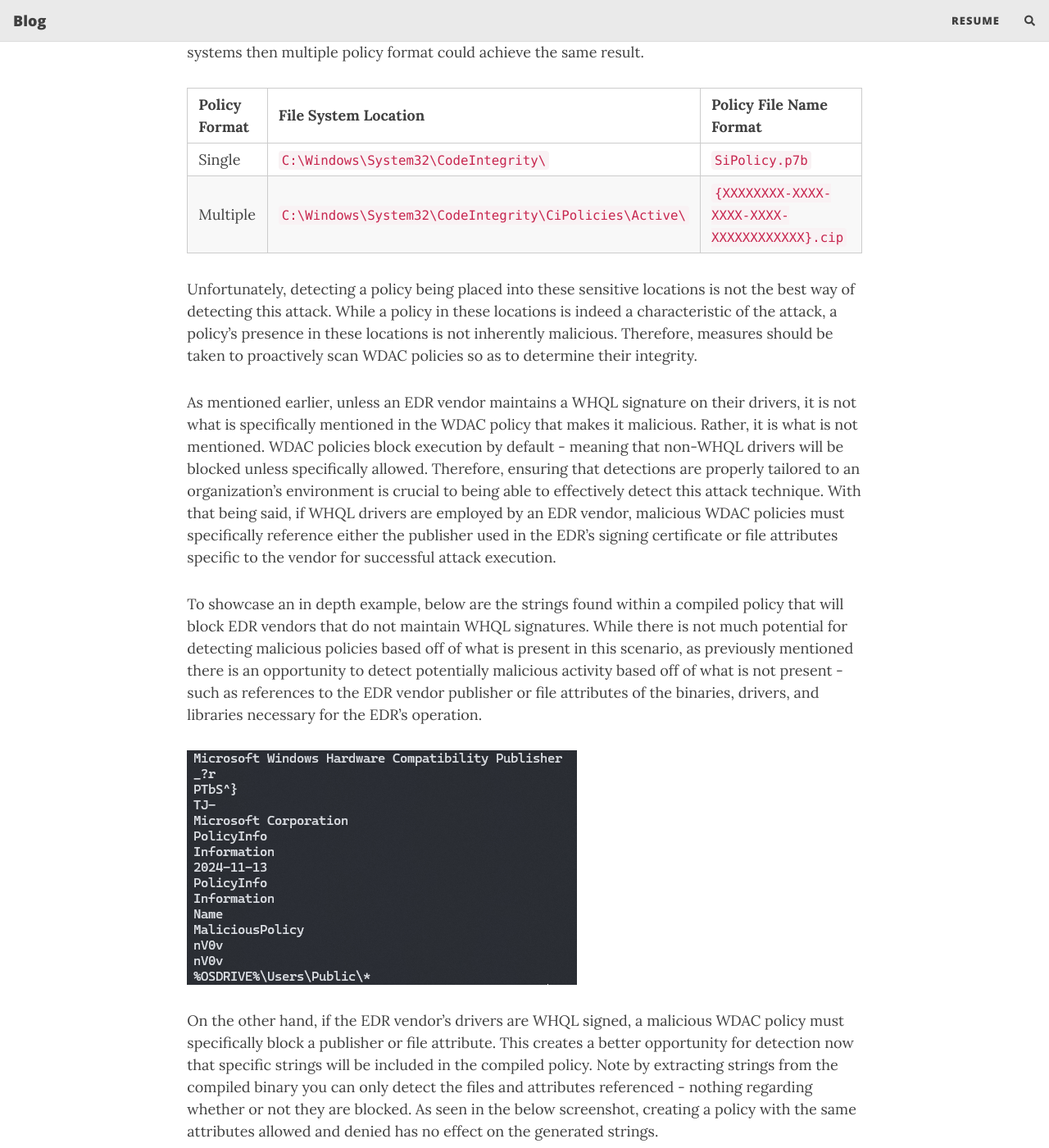
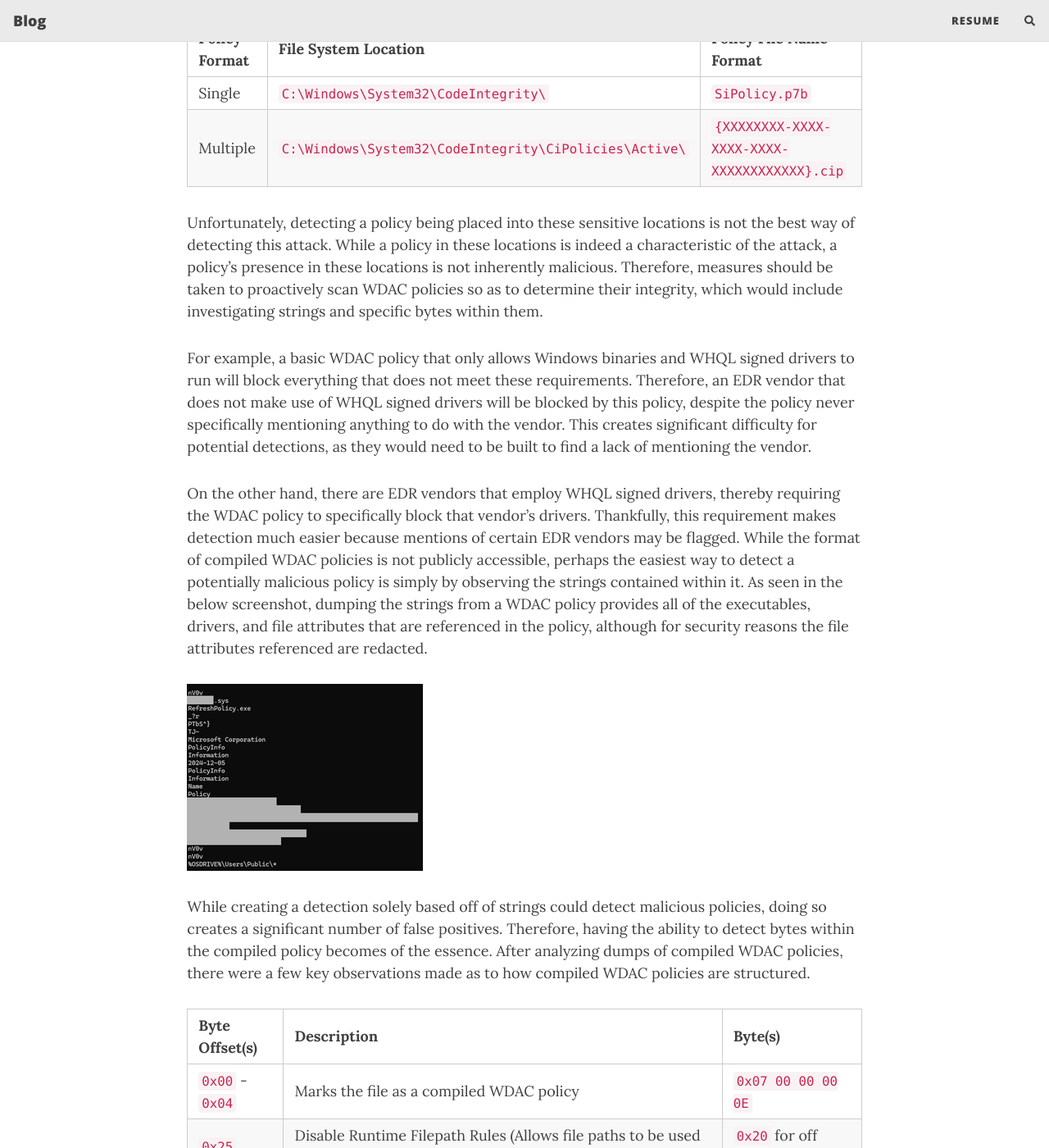
Before and after one commit to HullaBrian/Personal-Website, a Jekyll site: the page built from _posts/2024-12-18-Weaponizing-WDAC-Killing-the-Dreams-of-EDR.md, in a window 1280 px wide and 1400 px high, scrolled down 11686 px. Shown: the whole window at 82% size. Built offline with Jekyll 4.4.1, drawn with Linux system fonts in a browser that asks for light colours; nearby versions of some CDN libraries; comment, search, counter and statistics services are not loaded; some of the changed text lies outside the part shown.

Commit message:
Reworded Detection section on WDAC: Killing the Dreams of EDR post

````diff
--- a/_posts/2024-12-18-Weaponizing-WDAC-Killing-the-Dreams-of-EDR.md
+++ b/_posts/2024-12-18-Weaponizing-WDAC-Killing-the-Dreams-of-EDR.md
@@ -137,7 +137,7 @@ smbmap -u Administrator -p P@ssw0rd -H 192.168.4.4 -x "shutdown /r /t 0"
 
 ![alt text](/assets/img/weaponizing-wdac-killing-the-dreams-of-edr/smbmap-reboot.png)
 
-While having the ability to execute this attack from a Linux machine is simple, it is not very realistic. Realistically, an adversary will be operating in the context of an already compromised host on the network and will be looking to expand their access into the internal network through deployed post-exploitation capability. This is where a purpose-built tool comes in. [**Krueger**](https://github.com/logangoins/Krueger) is a custom tool written in C# by [Logan Goins](https://x.com/_logangoins) specifically meant to be run in memory as part of post-exploitation lateral movement activities. The example below uses `inlineExecute-Assembly` (created by [@anthemtotheego](https://x.com/anthemtotheego)) to execute the .NET assembly in memory.
+Additionally a purpose-built tool has been created to carry out this attack. [**Krueger**](https://github.com/logangoins/Krueger) is a custom tool written in C# by [Logan Goins](https://x.com/_logangoins) specifically meant to be run in memory as part of post-exploitation lateral movement activities. The example below uses `inlineExecute-Assembly` (created by [@anthemtotheego](https://x.com/anthemtotheego)) to execute the .NET assembly in memory.
 
 ```
 inlineExecute-Assembly --dotnetassembly C:\Tools\Krueger.exe --assemblyargs --host ms01
@@ -173,19 +173,15 @@ While detection is possible, **mitigation is strongly recommended** due to how q
 | Single        | `C:\Windows\System32\CodeIntegrity\`                   | `SiPolicy.p7b`                               |
 | Multiple      | `C:\Windows\System32\CodeIntegrity\CiPolicies\Active\` | `{XXXXXXXX-XXXX-XXXX-XXXX-XXXXXXXXXXXX}.cip` |
 
-Unfortunately, detecting a policy being placed into these sensitive locations is not the best way of detecting this attack. While a policy in these locations is indeed a characteristic of the attack, a policy's presence in these locations is not inherently malicious. Therefore, measures should be taken to proactively scan WDAC policies so as to determine their integrity.
+Unfortunately, detecting a policy being placed into these sensitive locations is not the best way of detecting this attack. While a policy in these locations is indeed a characteristic of the attack, a policy's presence in these locations is not inherently malicious. Therefore, measures should be taken to proactively scan WDAC policies so as to determine their integrity, which would include investigating strings and specific bytes within them.
 
-As mentioned earlier, unless an EDR vendor maintains a WHQL signature on their drivers, it is not what is specifically mentioned in the WDAC policy that makes it malicious. Rather, it is what is not mentioned. WDAC policies block execution by default - meaning that non-WHQL drivers will be blocked unless specifically allowed. Therefore, ensuring that detections are properly tailored to an organization's environment is crucial to being able to effectively detect this attack technique. With that being said, if WHQL drivers are employed by an EDR vendor, malicious WDAC policies must specifically reference either the publisher used in the EDR's signing certificate or file attributes specific to the vendor for successful attack execution.
+For example, a basic WDAC policy that only allows Windows binaries and WHQL signed drivers to run will block everything that does not meet these requirements. Therefore, an EDR vendor that does not make use of WHQL signed drivers will be blocked by this policy, despite the policy never specifically mentioning anything to do with the vendor. This creates significant difficulty for potential detections, as they would need to be built to find a lack of mentioning the vendor.
 
-To showcase an in depth example, below are the strings found within a compiled policy that will block EDR vendors that do not maintain WHQL signatures. While there is not much potential for detecting malicious policies based off of what is present in this scenario, as previously mentioned there is an opportunity to detect potentially malicious activity based off of what is not present - such as references to the EDR vendor publisher or file attributes of the binaries, drivers, and libraries necessary for the EDR's operation.
+On the other hand, there are EDR vendors that employ WHQL signed drivers, thereby requiring the WDAC policy to specifically block that vendor's drivers. Thankfully, this requirement makes detection much easier because mentions of certain EDR vendors may be flagged. While the format of compiled WDAC policies is not publicly accessible, perhaps the easiest way to detect a potentially malicious policy is simply by observing the strings contained within it. As seen in the below screenshot, dumping the strings from a WDAC policy provides all of the executables, drivers, and file attributes that are referenced in the policy, although for security reasons the file attributes referenced are redacted.
 
-![alt text](/assets/img/weaponizing-wdac-killing-the-dreams-of-edr/strings-on-compiled-policy.png)
+![alt text](/assets/img/weaponizing-wdac-killing-the-dreams-of-edr/wdac-policy-strings.png)
 
-On the other hand, if the EDR vendor's drivers are WHQL signed, a malicious WDAC policy must specifically block a publisher or file attribute. This creates a better opportunity for detection now that specific strings will be included in the compiled policy. Note by extracting strings from the compiled binary you can only detect the files and attributes referenced - nothing regarding whether or not they are blocked. As seen in the below screenshot, creating a policy with the same attributes allowed and denied has no effect on the generated strings.
-
-![alt text](/assets/img/weaponizing-wdac-killing-the-dreams-of-edr/strings-comparison.png)
-
-While creating a detection just based off of strings could detect potentially malicious policies, there would be a significant number of false positives. Therefore, creating a detection for blocking specific files or file attributes would enhance the overall detection quality. After analyzing dumps of compiled WDAC policies, there were a few key observations made as to how compiled WDAC policies are structured.
+While creating a detection solely based off of strings could detect malicious policies, doing so creates a significant number of false positives. Therefore, having the ability to detect bytes within the compiled policy becomes of the essence. After analyzing dumps of compiled WDAC policies, there were a few key observations made as to how compiled WDAC policies are structured.
 
 | Byte Offset(s)  | Description                                                                                                                | Byte(s)                                                    |
 | --------------- | -------------------------------------------------------------------------------------------------------------------------- | ---------------------------------------------------------- |
````
Also changed, not shown: assets/img/weaponizing-wdac-killing-the-dreams-of-edr/strings-on-compiled-policy.png (deleted), assets/img/weaponizing-wdac-killing-the-dreams-of-edr/wdac-policy-strings.png (added).
